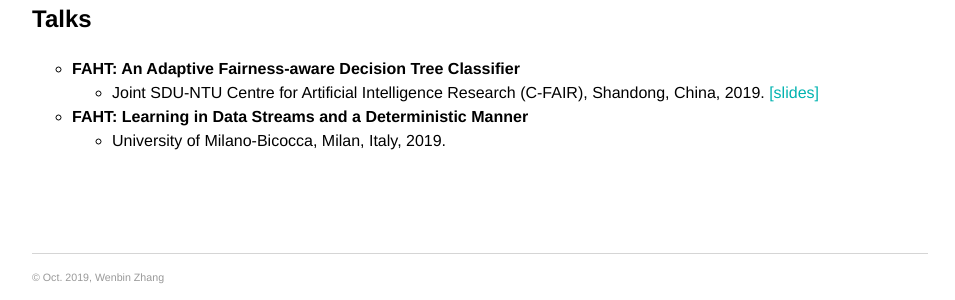
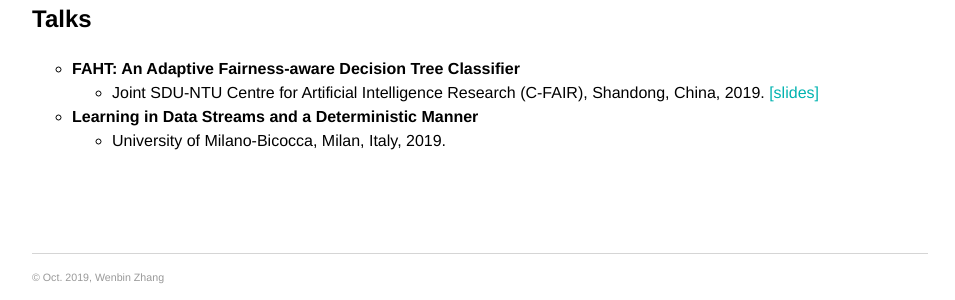
Before and after one commit to vanbanTruong/vanbanTruong.github.io, a Jekyll site: the page built from research.md, in a window 1280 px wide. Shown: the part 600-900 px from the top of the page, without its empty margins (160-1115 px from the left). Built offline with Jekyll 4.4.1, drawn with Linux system fonts in a browser that asks for light colours.

Commit message:
Update research.md

```diff
--- a/research.md
+++ b/research.md
@@ -23,5 +23,5 @@ For a full list of publications, visit my [Google Scholar page](https://scholar.
 * **FAHT: An Adaptive Fairness-aware Decision Tree Classifier**
   * Joint SDU-NTU Centre for Artificial Intelligence Research (C-FAIR), Shandong, China, 2019. [[slides]](/assets/faht.pdf)
 
-* **FAHT: Learning in Data Streams and a Deterministic Manner**
+* **Learning in Data Streams and a Deterministic Manner**
   * University of Milano-Bicocca, Milan, Italy, 2019.
```
